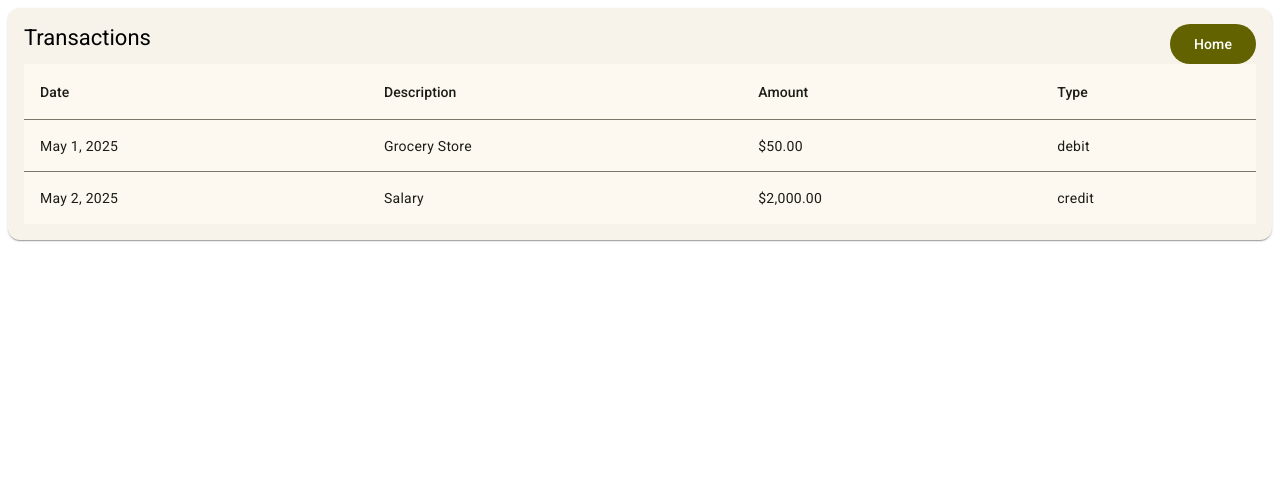
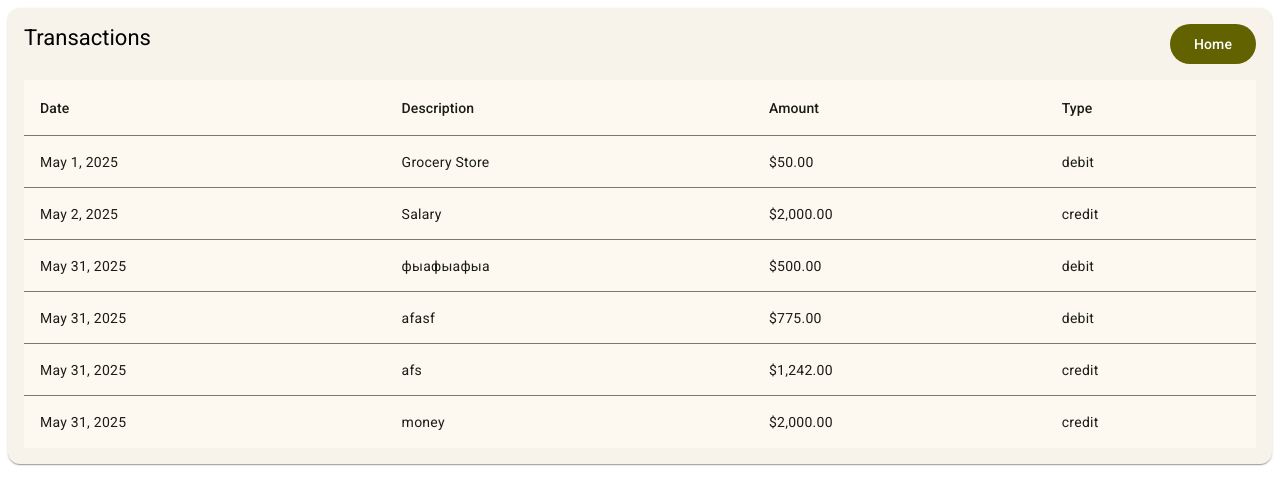
Before and after one commit to KFomin/accounts, an Angular app: page /transactions/1 in a window 1280 px wide. Shown: the top 504 px of the page. Built offline with nearby package versions, Linux system fonts and the light colour scheme; data requests are answered from the project's data file.

Commit message:
implement money transfer

```diff
--- a/src/app/api.service.ts
+++ b/src/app/api.service.ts
@@ -1,12 +1,16 @@
-import {inject, Injectable} from '@angular/core';
-import {HttpClient} from '@angular/common/http';
-import {BehaviorSubject, Observable} from 'rxjs';
+import { inject, Injectable } from '@angular/core';
+import { HttpClient } from '@angular/common/http';
+import { BehaviorSubject, Observable } from 'rxjs';
 
 export interface Transaction {
   date: Date;
   description: string;
   amount: number;
   type: 'debit' | 'credit';
+}
+
+interface TransactionData extends Transaction {
+  accountId: number;
 }
 
 export interface Account {
@@ -30,22 +34,50 @@ export class ApiService {
   }
 
   getAccount(accountId: number): Observable<Account> {
-    return this.http.get<Account>(`${this.apiUrl}/accounts?id=${accountId}`);
+    return this.http.get<Account>(`${this.apiUrl}/accounts/${accountId}`);
   }
 
   getTransactions(accountId: number): Observable<Transaction[]> {
     return this.http.get<Transaction[]>(`${this.apiUrl}/transactions?accountId=${accountId}`);
   }
 
-  createTransaction(transaction: Transaction): Observable<any> {
+  createTransaction(transaction: TransactionData): Observable<any> {
     return this.http.post(`${this.apiUrl}/transactions`, transaction);
   }
 
-  createAccount(account: Account): Observable<any> {
-    return this.http.post(`${this.apiUrl}/accounts`, account);
+  updateAccount(account: Account): Observable<any> {
+    return this.http.put(`${this.apiUrl}/accounts/${account.id}`, account);
   }
 
   deleteAccount(accountId: number): Observable<any> {
     return this.http.delete(`${this.apiUrl}/accounts/${accountId}`);
   }
+
+  doTransfer(fromAccount: Account, toAccount: Account, amount: number, description: string): Observable<Account[]> {
+    const nowDate = new Date(Date.now());
+    const transactionData = {
+      date: nowDate,
+      description: description,
+      amount: amount
+    };
+
+    fromAccount.balance -= amount;
+    toAccount.balance += amount;
+
+    this.updateAccount(fromAccount).subscribe(() => {
+      console.log('From account updated:', fromAccount);
+    });
+    this.updateAccount(toAccount).subscribe(() => {
+      console.log('To account updated:', toAccount);
+    });
+
+    this.createTransaction({ ...transactionData, accountId: fromAccount.id, type: 'debit' }).subscribe(() => {
+      console.log('Debit transaction created');
+    });
+    this.createTransaction({ ...transactionData, accountId: toAccount.id, type: 'credit' }).subscribe(() => {
+      console.log('Credit transaction created');
+    });
+
+    return this.getAccounts();
+  }
 }
--- a/src/app/app.component.ts
+++ b/src/app/app.component.ts
@@ -1,5 +1,6 @@
-import { Component } from '@angular/core';
-import { RouterOutlet } from '@angular/router';
+import {Component, OnInit} from '@angular/core';
+import {RouterOutlet} from '@angular/router';
+import {ApiService} from './api.service';
 
 @Component({
   selector: 'app-root',
@@ -7,6 +8,13 @@ import { RouterOutlet } from '@angular/router';
   templateUrl: './app.component.html',
   styleUrl: './app.component.scss'
 })
-export class AppComponent {
-  title = 'accounts';
+export class AppComponent implements OnInit {
+  constructor(private apiService: ApiService) {
+  }
+
+  ngOnInit() {
+    this.apiService.getAccounts().subscribe(accounts => {
+      this.apiService.accounts.next(accounts);
+    })
+  }
 }
--- a/src/app/dashboard/dashboard.component.html
+++ b/src/app/dashboard/dashboard.component.html
@@ -1,6 +1,9 @@
 <mat-card>
   <mat-card-header>
-    <mat-card-title class="mat-white">John Doe</mat-card-title>
+    <mat-card-title-group>
+      <button mat-flat-button (click)="transferMoneyClicked()">Transfer Money</button>
+      <mat-card-title class="mat-white">John Doe</mat-card-title>
+    </mat-card-title-group>
   </mat-card-header>
   <mat-card-content>
     <table mat-table [dataSource]="dataSource">
--- a/src/app/dashboard/dashboard.component.ts
+++ b/src/app/dashboard/dashboard.component.ts
@@ -7,7 +7,7 @@ import {
   MatTable,
   MatTableDataSource,
 } from '@angular/material/table';
-import {MatCard, MatCardContent, MatCardHeader, MatCardTitle} from '@angular/material/card';
+import {MatCard, MatCardContent, MatCardHeader, MatCardTitle, MatCardTitleGroup} from '@angular/material/card';
 import {MatButton} from '@angular/material/button';
 import {CurrencyPipe} from '@angular/common';
 import {Account, ApiService} from '../api.service';
@@ -31,7 +31,8 @@ import {Account, ApiService} from '../api.service';
     MatRow,
     MatHeaderRowDef,
     MatRowDef,
-    CurrencyPipe
+    CurrencyPipe,
+    MatCardTitleGroup
   ],
   templateUrl: './dashboard.component.html',
   styleUrl: './dashboard.component.scss'
@@ -50,12 +51,13 @@ export class DashboardComponent implements OnInit {
     this.apiService.accounts.subscribe(accounts => {
       this.dataSource.data = accounts;
     })
-    this.apiService.getAccounts().subscribe((data) => {
-      this.apiService.accounts.next(data);
-    });
   }
 
   viewTransactions(accountId: number): void {
     this.router.navigate(['/transactions', accountId]);
   }
+
+  transferMoneyClicked(){
+    this.router.navigate(['/transfer']);
+  }
 }
--- a/src/app/transfer/transfer.component.html
+++ b/src/app/transfer/transfer.component.html
@@ -1,38 +1,64 @@
 <mat-card>
+
   <mat-card-header>
-    <mat-card-title>Transfer Money</mat-card-title>
+    <mat-card-title>Transactions</mat-card-title>
   </mat-card-header>
+
   <mat-card-content>
-    <form [formGroup]="transferForm" (ngSubmit)="onSubmit()">
+    <form [formGroup]="transferForm" (ngSubmit)="onSubmit()" class="transfer-form">
+
       <mat-form-field>
         <mat-label>From Account</mat-label>
         <mat-select formControlName="fromAccount" required>
-          <mat-option *ngFor="let account of accounts" [value]="account.id">
+          <mat-option *ngFor="let account of accounts" [value]="account">
             {{ account.name }} ({{ account.balance | currency }})
           </mat-option>
         </mat-select>
       </mat-form-field>
+
       <mat-form-field>
         <mat-label>To Account</mat-label>
         <mat-select formControlName="toAccount" required>
-          <mat-option *ngFor="let account of accounts" [value]="account.id">
+          <mat-option *ngFor="let account of accounts" [value]="account">
             {{ account.name }} ({{ account.balance | currency }})
           </mat-option>
         </mat-select>
       </mat-form-field>
+
       <mat-form-field>
         <mat-label>Amount</mat-label>
         <input matInput type="number" formControlName="amount" required>
       </mat-form-field>
+
       <mat-form-field>
         <mat-label>Description</mat-label>
         <input matInput formControlName="description" required>
       </mat-form-field>
-      <button mat-raised-button
-              color="primary"
-              type="submit"
-              [disabled]="transferForm.invalid">Transfer
-      </button>
+
+      <div *ngIf="transferForm.get('amount')?.hasError('required')" class="error-message">
+        Amount is required.
+      </div>
+
+      <div *ngIf="transferForm.get('amount')?.hasError('min')" class="error-message">
+        Amount must be greater than or equal to 0.
+      </div>
+
+      <div *ngIf="transferForm.hasError('accountsEqual')" class="error-message">
+        From Account и To Account can't be same
+      </div>
+
+      <div class="buttons">
+        <button mat-button class="button" (click)="homelinkClicked()">Cancel</button>
+
+        <button mat-stroked-button
+                color="primary"
+                type="submit"
+                class="button"
+                [disabled]="transferForm.invalid">Transfer
+        </button>
+
+      </div>
+
     </form>
   </mat-card-content>
 </mat-card>
--- a/src/app/transfer/transfer.component.scss
+++ b/src/app/transfer/transfer.component.scss
@@ -0,0 +1,18 @@
+.transfer-form {
+  display: flex;
+  flex-direction: column;
+  gap: 1rem;
+}
+
+.error-message {
+  color: red;
+}
+
+.button {
+  max-width: 16rem;
+}
+.buttons {
+  display: flex;
+  flex-direction: row;
+  justify-content: space-between;
+}
--- a/src/app/transfer/transfer.component.ts
+++ b/src/app/transfer/transfer.component.ts
@@ -1,12 +1,22 @@
-import {Component} from '@angular/core';
-import {FormBuilder, FormGroup, ReactiveFormsModule, Validators} from '@angular/forms';
+import {Component, OnInit} from '@angular/core';
+import {
+  AbstractControl,
+  FormBuilder,
+  FormGroup,
+  ReactiveFormsModule,
+  ValidationErrors,
+  ValidatorFn,
+  Validators
+} from '@angular/forms';
 import {MatSnackBar} from '@angular/material/snack-bar';
 import {MatFormField, MatLabel} from '@angular/material/form-field';
 import {MatInput} from '@angular/material/input';
 import {MatOption, MatSelect} from '@angular/material/select';
 import {MatButton} from '@angular/material/button';
 import {MatCard, MatCardContent, MatCardHeader, MatCardTitle} from '@angular/material/card';
-import {CurrencyPipe, NgForOf} from '@angular/common';
+import {CurrencyPipe, NgForOf, NgIf} from '@angular/common';
+import {Account, ApiService} from '../api.service';
+import {Router} from '@angular/router';
 
 @Component({
   selector: 'app-transfer',
@@ -23,34 +33,72 @@ import {CurrencyPipe, NgForOf} from '@angular/common';
     CurrencyPipe,
     NgForOf,
     MatInput,
-    MatButton
+    MatButton,
+    NgIf,
   ],
   templateUrl: './transfer.component.html',
   styleUrl: './transfer.component.scss'
 })
-export class TransferComponent {
+export class TransferComponent implements OnInit {
   transferForm: FormGroup;
-  accounts = [
-    {id: 1, name: 'Main Account', balance: 1500},
-    {id: 2, name: 'Savings Account', balance: 5000},
-  ];
+  accounts: Account[] = [];
 
-  constructor(private fb: FormBuilder, private snackBar: MatSnackBar) {
+  constructor(
+    private fb: FormBuilder,
+    private snackBar: MatSnackBar,
+    private apiService: ApiService,
+    private router: Router
+  ) {
     this.transferForm = this.fb.group({
-      fromAccount: ['', Validators.required],
-      toAccount: ['', Validators.required],
-      amount: ['', [Validators.required, Validators.min(0)]],
+      fromAccount: [null, Validators.required],
+      toAccount: [null, Validators.required],
+      amount: [0, [Validators.required, Validators.min(0)]],
       description: ['', Validators.required]
+    }, {
+      validators: this.accountsNotEqualValidator()
     });
   }
 
   ngOnInit(): void {
+    this.apiService.accounts.subscribe(accounts => {
+      this.accounts = accounts;
+    })
+  }
+
+  homelinkClicked() {
+    this.router.navigate(['/']);
   }
 
   onSubmit(): void {
     if (this.transferForm.valid) {
-      this.snackBar.open('Transfer successful!', 'Close', {duration: 3000});
-      this.transferForm.reset();
+      const fromAccount = this.transferForm.get('fromAccount')?.value;
+      const toAccount = this.transferForm.get('toAccount')?.value;
+      const amount = this.transferForm.get('amount')?.value;
+      const description = this.transferForm.get('description')?.value;
+
+      if (fromAccount && toAccount && amount && description) {
+        this.apiService.doTransfer(fromAccount, toAccount, amount, description)
+          .subscribe((accounts) => {
+            this.apiService.accounts.next(accounts);
+            this.snackBar.open('Transfer successful!', 'Close', {duration: 3000});
+            this.transferForm.reset();
+          });
+      }
     }
   }
+
+  private accountsNotEqualValidator(): ValidatorFn {
+    return (control: AbstractControl): ValidationErrors | null => {
+      const fromAccount = control.get('fromAccount')?.value;
+      const toAccount = control.get('toAccount')?.value;
+
+      if (fromAccount && toAccount && fromAccount === toAccount) {
+        return {
+          accountsEqual: true
+        };
+      }
+
+      return null;
+    };
+  }
 }
--- a/src/db.json
+++ b/src/db.json
@@ -1,11 +1,106 @@
 {
   "accounts": [
-    { "id": 1, "name": "Main Account", "iban": "DE89370400440532013000", "balance": 1500 },
-    { "id": 2, "name": "Savings Account", "iban": "DE89370400440532013001", "balance": 5000 }
+    {
+      "id": "1",
+      "name": "Main Account",
+      "iban": "DE89370400440532013000",
+      "balance": 2225
+    },
+    {
+      "id": "2",
+      "name": "Savings Account",
+      "iban": "DE89370400440532013001",
+      "balance": 3033
+    }
   ],
   "transactions": [
-    { "id": 1, "accountId": 1, "date": "2025-05-01", "description": "Grocery Store", "amount": 50, "type": "debit" },
-    { "id": 2, "accountId": 1, "date": "2025-05-02", "description": "Salary", "amount": 2000, "type": "credit" },
-    { "id": 3, "accountId": 2, "date": "2025-05-03", "description": "Transfer", "amount": 500, "type": "credit" }
+    {
+      "id": "1",
+      "accountId": 1,
+      "date": "2025-05-01",
+      "description": "Grocery Store",
+      "amount": 50,
+      "type": "debit"
+    },
+    {
+      "id": "2",
+      "accountId": 1,
+      "date": "2025-05-02",
+      "description": "Salary",
+      "amount": 2000,
+      "type": "credit"
+    },
+    {
+      "id": "3",
+      "accountId": 2,
+      "date": "2025-05-03",
+      "description": "Transfer",
+      "amount": 500,
+      "type": "credit"
+    },
+    {
+      "id": "a188",
+      "date": "2025-05-31T23:27:35.054Z",
+      "description": "фыафыафыа",
+      "amount": 500,
+      "accountId": "1",
+      "type": "debit"
+    },
+    {
+      "id": "c07c",
+      "date": "2025-05-31T23:27:35.054Z",
+      "description": "фыафыафыа",
+      "amount": 500,
+      "accountId": "2",
+      "type": "credit"
+    },
+    {
+      "id": "201e",
+      "date": "2025-05-31T23:37:16.565Z",
+      "description": "afasf",
+      "amount": 775,
+      "accountId": "1",
+      "type": "debit"
+    },
+    {
+      "id": "0b3a",
+      "date": "2025-05-31T23:37:16.565Z",
+      "description": "afasf",
+      "amount": 775,
+      "accountId": "2",
+      "type": "credit"
+    },
+    {
+      "id": "d895",
+      "date": "2025-05-31T23:46:00.658Z",
+      "description": "afs",
+      "amount": 1242,
+      "accountId": "2",
+      "type": "debit"
+    },
+    {
+      "id": "c404",
+      "date": "2025-05-31T23:46:00.658Z",
+      "description": "afs",
+      "amount": 1242,
+      "accountId": "1",
+      "type": "credit"
+    },
+    {
+      "id": "4d01",
+      "date": "2025-05-31T23:47:14.413Z",
+      "description": "money",
+      "amount": 2000,
+      "accountId": "2",
+      "type": "debit"
+    },
+    {
+      "id": "46e3",
+      "date": "2025-05-31T23:47:14.413Z",
+      "description": "money",
+      "amount": 2000,
+      "accountId": "1",
+      "type": "credit"
+    }
   ]
 }
--- a/src/styles.scss
+++ b/src/styles.scss
@@ -12,3 +12,10 @@ $my-theme: mat.define-theme((
 html {
   @include mat.all-component-themes($my-theme);
 }
+
+
+mat-card {
+  display: flex;
+  flex-direction: column;
+  gap: 1rem;
+}
```
